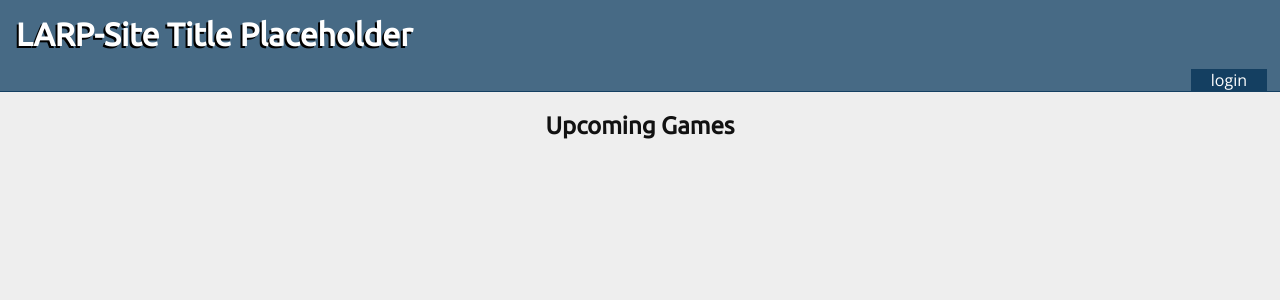
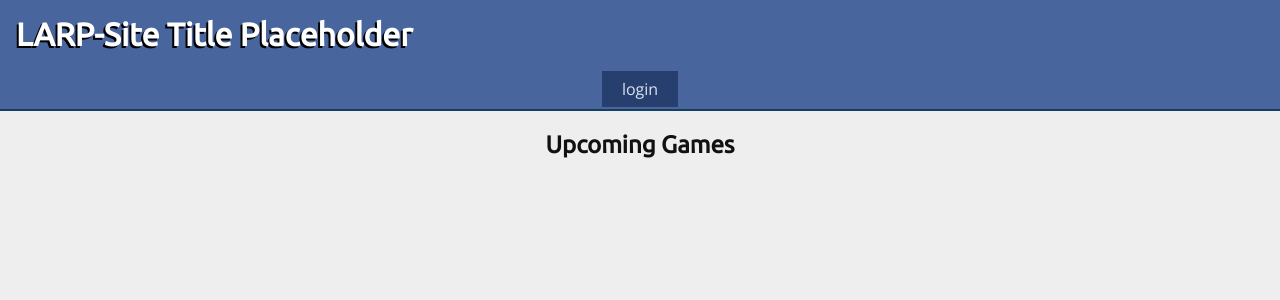
Before and after one commit to elaewin/larp-project, a Django app: page / in a window 1280 px wide. Shown: the top 300 px of the page. Run offline with Django 3.2, Linux system fonts and the light colour scheme; data that the repository does not hold is empty.

Commit message:
More messing about with CSS.

```diff
--- a/events/static/larpsite.css
+++ b/events/static/larpsite.css
@@ -7,7 +7,7 @@ h1, h2, h3, h4, h5, h6 {
 
 .title {
     margin: 0;
-    border: 0.5em solid #476a85;
+    border: 0.5em solid #48659d;
     text-shadow: -2px 2px #000;
 }
 
@@ -30,59 +30,69 @@ body {
 }
 
 #header {
-    background-color: #476a85;
+    background-color: #48659d;
     color: #fff;
     margin:0;
     padding:0;
     border-bottom: 1px #143f61 solid;
 }
 
-#control-bar {
-    margin: 0 3px 0 0;
+ul#control-bar {
+    background-color: #48659d;
+    border-bottom: 1px solid #143f61;
+    color: #263f6f;
+    display: flex;
+    font-size: 1em;
+    justify-content:center;
     list-style: none;
     list-style-type: none;
+    margin: 0;
+    overflow: hidden;
+    padding: 1px 0;
     text-align: right;
-    color: #fff;
-    font-size: 1em;
-    padding: 0 10px;
-    overflow: hidden;
-    background-color: #476a85;
 }
 
-#control-bar li {
-    display: inline;
+ul#control-bar li {
+    margin: 0;
+    padding: 0;
 }
 
-#control-bar li a {
-    background-color: #143f61;
-    color: #fff;
+ul#control-bar li a {
+    background-color: #263f6f;
+    color: #dce2ef;
+    display: block;
+    height: 1em;
+    line-height: 1em;
+    margin: 1px;
     padding: 10px 20px;
+    position: relative;
     text-align: center;
     text-decoration: none;
-    border-radius: 4px 4px 0 0;
 }
 
 /*#control-bar li a:hover {
     background-color: #021c31;
 }*/
 
-#control-bar li a:hover:not(.active) {
-    background-color: #021c31;
-    color: white;
+ul#control-bar li a:hover:not(.active) {
+    background-color: #122957;
+    color: #dce2ef;
 }
 
-#control-bar .active {
-    background-color: #021c31;
+ul#control-bar .active {
+    /*background-color: #263f6f;*/
+    background-color: #c6834f;
+    color: #263f6f;
 }
 
 #content {
     margin: 0em 1em 1em;
 }
 
-#content a:link {color: #0b5a97;}
-#content a:visited {color: #0b3c61;}
-#content a:hover {color: #eb4402;}
-#content a:active {color: #eb8702;}
+#content a:link {color: #3d5584;}
+#content a:visited {color: #122957;}
+#content a:hover {color: #c6834f;}
+#content a:active {color: #eb4402;}
 
 ul#entries {
     list-style: none;
```
